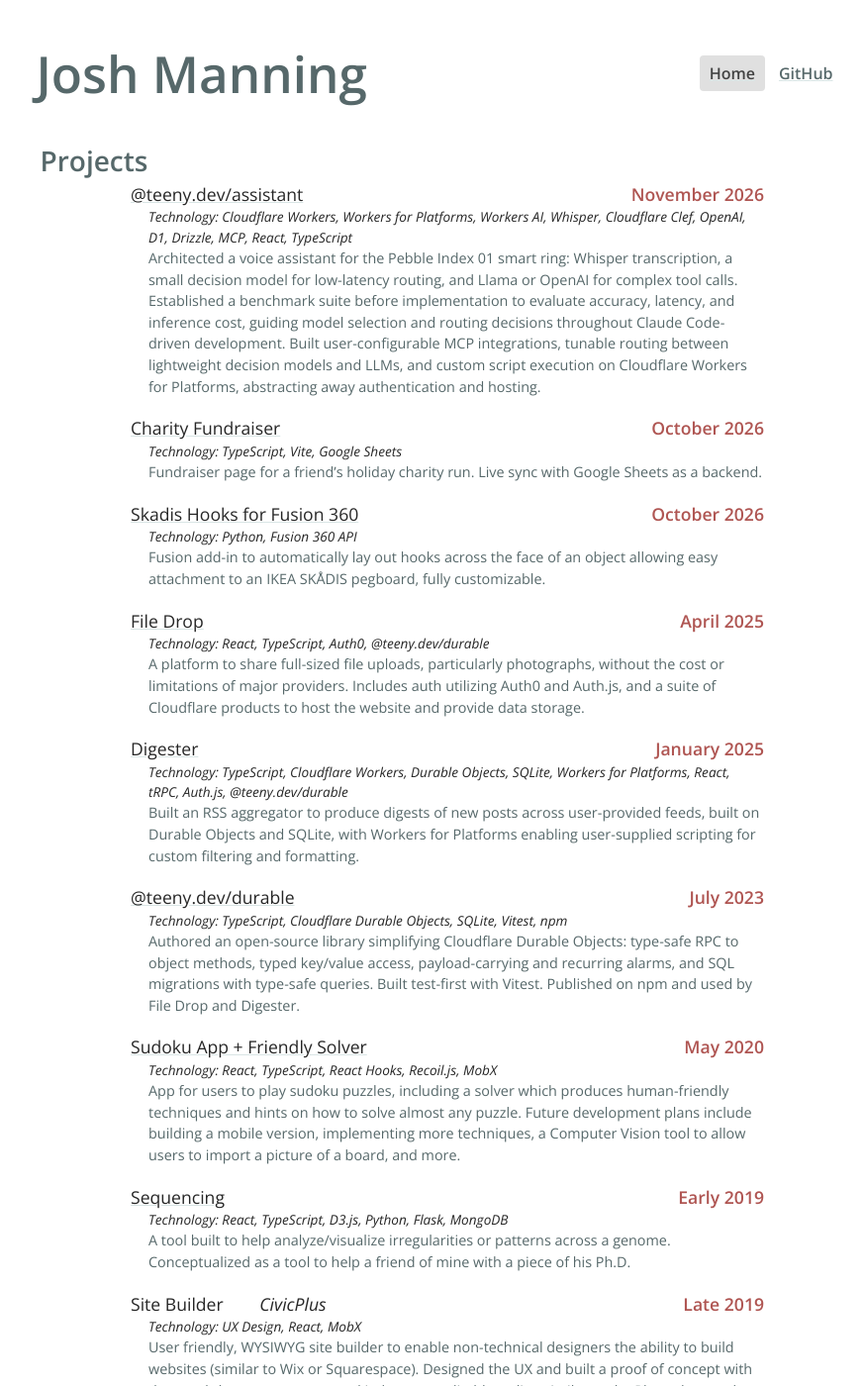
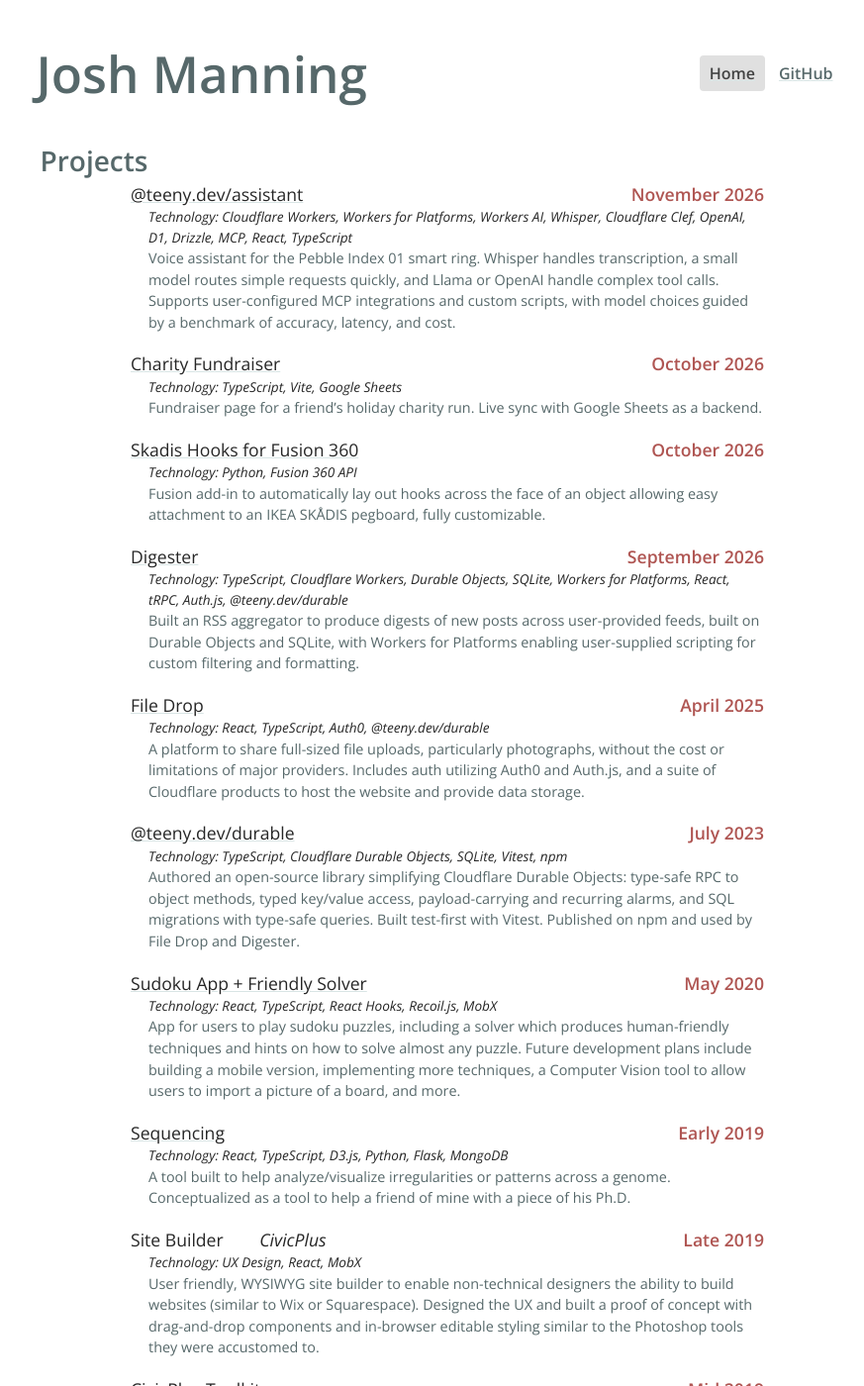
Before and after one commit to its-jman/jman.me, a Jekyll site: the page built from docs/index.html, in a window 1280 px wide and 1400 px high. Shown: the whole window at 99% size, without its empty margins (188-1061 px from the left). Built offline with Jekyll 4.4.1, drawn with Linux system fonts in a browser that asks for light colours.

Commit message:
Date Digester September 2026 and simplify assistant description
Co-Authored-By: Claude Opus 5.5 <noreply@anthropic.com>

```diff
--- a/docs/_data/projects.yml
+++ b/docs/_data/projects.yml
@@ -4,12 +4,9 @@
   date: "November 2026"
   tech: Cloudflare Workers, Workers for Platforms, Workers AI, Whisper, Cloudflare Clef, OpenAI, D1, Drizzle, MCP, React, TypeScript
   description: |-
-    Architected a voice assistant for the Pebble Index 01 smart ring: Whisper transcription, a small decision
-    model for low-latency routing, and Llama or OpenAI for complex tool calls. Established a benchmark suite
-    before implementation to evaluate accuracy, latency, and inference cost, guiding model selection and
-    routing decisions throughout Claude Code-driven development. Built user-configurable MCP integrations,
-    tunable routing between lightweight decision models and LLMs, and custom script execution on Cloudflare
-    Workers for Platforms, abstracting away authentication and hosting.
+    Voice assistant for the Pebble Index 01 smart ring. Whisper handles transcription, a small model routes
+    simple requests quickly, and Llama or OpenAI handle complex tool calls. Supports user-configured MCP
+    integrations and custom scripts, with model choices guided by a benchmark of accuracy, latency, and cost.
 
 - name: "Charity Fundraiser"
   repository: https://joey-fundraiser.pages.dev
@@ -26,6 +23,14 @@
     Fusion add-in to automatically lay out hooks across the face of an object allowing easy attachment to an
     IKEA SKÅDIS pegboard, fully customizable.
 
+- name: "Digester"
+  repository: https://digester.jman.dev/
+  date: "September 2026"
+  tech: TypeScript, Cloudflare Workers, Durable Objects, SQLite, Workers for Platforms, React, tRPC, Auth.js, @teeny.dev/durable
+  description: |-
+    Built an RSS aggregator to produce digests of new posts across user-provided feeds, built on Durable Objects
+    and SQLite, with Workers for Platforms enabling user-supplied scripting for custom filtering and formatting.
+
 - name: "File Drop"
   repository: https://filedrop.jman.dev/drops/de55SuS2YyFU
   date: "April 2025"
@@ -33,14 +38,6 @@
   description: |-
     A platform to share full-sized file uploads, particularly photographs, without the cost or limitations of
     major providers. Includes auth utilizing Auth0 and Auth.js, and a suite of Cloudflare products to host the website and provide data storage.
-
-- name: "Digester"
-  repository: https://digester.jman.dev/
-  date: "January 2025"
-  tech: TypeScript, Cloudflare Workers, Durable Objects, SQLite, Workers for Platforms, React, tRPC, Auth.js, @teeny.dev/durable
-  description: |-
-    Built an RSS aggregator to produce digests of new posts across user-provided feeds, built on Durable Objects
-    and SQLite, with Workers for Platforms enabling user-supplied scripting for custom filtering and formatting.
 
 - name: "@teeny.dev/durable"
   repository: https://github.com/its-jman/teeny.dev/tree/main/packages/durable
```
